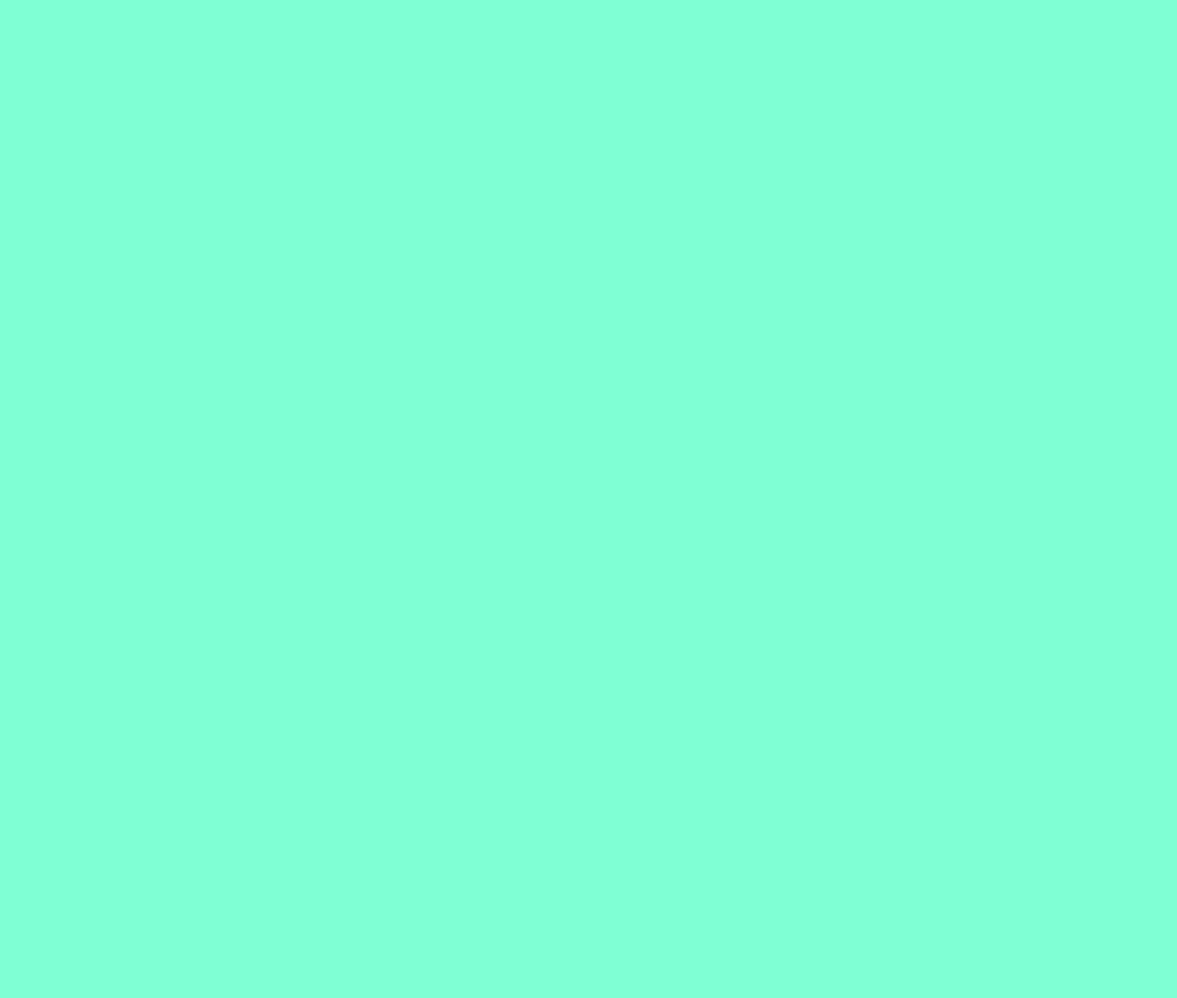
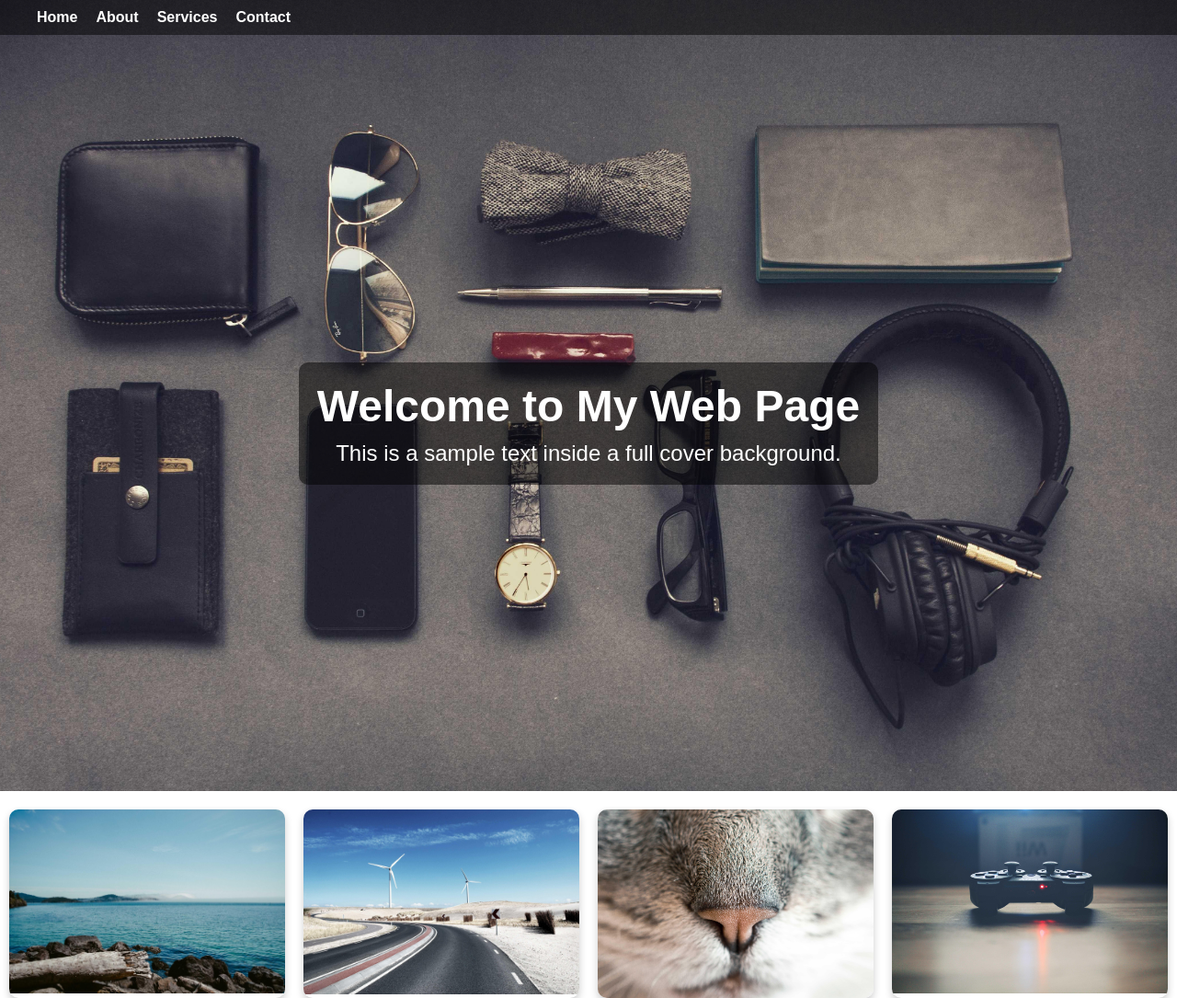
Before and after one commit to nutnut03/2024-nutnut-dev, a plain HTML site: page index.html in a window 1280 px wide. Shown: the whole page at 92% size. Before the commit the page ends 800 px from the top, so only its background shows below. Drawn offline with Linux system fonts and the light colour scheme.

Commit message:
day 1: add images with background and navigation bar

```diff
--- a/css/style.css
+++ b/css/style.css
@@ -1,3 +1,102 @@
+/* GLOBAL STYLES */
 * {
-    background-color: aquamarine;
+    margin: 0;
+    padding: 0;
+    box-sizing: border-box;
 }
+
+*, *::before, *::after {
+    box-sizing: inherit;
+    margin: 0;
+}
+
+body, html {
+    height: 100%;
+    font-family: Arial, sans-serif;
+}
+
+
+/* MAIN PAGE */
+/* background: url('../images/sea.jpg') no-repeat center center/cover; *
+
+/* Full cover background styling */
+.background {
+    background: url('../images/gadget.jpg') no-repeat center center/cover;
+    height: 100%;
+    display: flex;
+    justify-content: center;
+    align-items: center;
+    padding-top: 60px; /* Padding to accommodate the navbar */
+}
+
+/* Centered content styling */
+.content {
+    text-align: center;
+    color: white;
+    background: rgba(0, 0, 0, 0.5); /* Semi-transparent background for text readability */
+    padding: 20px;
+    border-radius: 10px;
+}
+
+h1 {
+    font-size: 3em;
+    margin-bottom: 10px;
+}
+
+p {
+    font-size: 1.5em;
+}
+
+/* NAV PAGE */
+header {
+    position: fixed;
+    top: 0;
+    width: 100%;
+    background: rgba(0, 0, 0, 0.5); /* Semi-transparent background for text readability */
+    padding: 10px 20px;
+    z-index: 10;
+}
+
+nav ul {
+    list-style: none;
+    display: flex;
+}
+
+nav ul li {
+    margin-left: 20px;
+}
+
+nav ul li a {
+    text-decoration: none;
+    color: white;
+    font-weight: bold;
+    transition: color 0.3s;
+}
+
+nav ul li a:hover {
+    color: #791111;
+}
+
+
+/* Image gallery styling */
+.image-gallery {
+    display: flex;
+    flex-wrap: wrap;
+    gap: 20px;
+    margin-top: 20px;
+    justify-content: center;
+}
+
+.image-holder {
+    width: calc(25% - 20px);
+    background: #fff;
+    border-radius: 10px;
+    overflow: hidden;
+    box-shadow: 0 4px 8px rgba(0, 0, 0, 0.2);
+}
+
+.image-holder img {
+    width: 100%;
+    height: auto;
+    display: block;
+}
--- a/index.html
+++ b/index.html
@@ -1,12 +1,47 @@
 <!DOCTYPE html>
 <html lang="en">
+
 <head>
     <meta charset="UTF-8">
     <meta name="viewport" content="width=device-width, initial-scale=1.0">
     <link rel="stylesheet" href="css/style.css">
     <title>Document</title>
 </head>
+
 <body>
 
+    <header>
+        <nav>
+            <ul>
+                <li><a href="#home">Home</a></li>
+                <li><a href="#about">About</a></li>
+                <li><a href="#services">Services</a></li>
+                <li><a href="#contact">Contact</a></li>
+            </ul>
+        </nav>
+    </header>
+
+    <div class="background">
+        <div class="content">
+            <h1>Welcome to My Web Page</h1>
+            <p>This is a sample text inside a full cover background.</p>
+        </div>
+    </div>
+
+    <div class="image-gallery">
+        <div class="image-holder">
+            <img src="images/sea.jpg" alt="sea">
+        </div>
+        <div class="image-holder">
+            <img src="images/breeze.jpg" alt="sea">
+        </div>
+        <div class="image-holder">
+            <img src="images/cat.jpg" alt="sea">
+        </div>
+        <div class="image-holder">
+            <img src="images/game.jpg" alt="sea">
+        </div>
+    </div>
 </body>
+
 </html>
```
Also changed, not shown: images/breeze.jpg (added), images/cat.jpg (added), images/gadget.jpg (added), images/game.jpg (added), images/sea.jpg (added).
